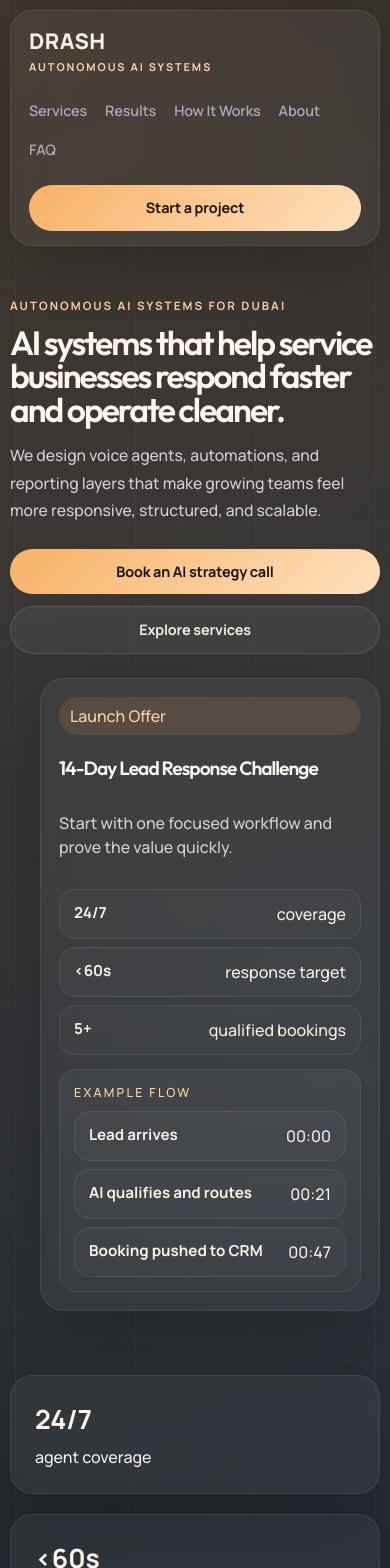
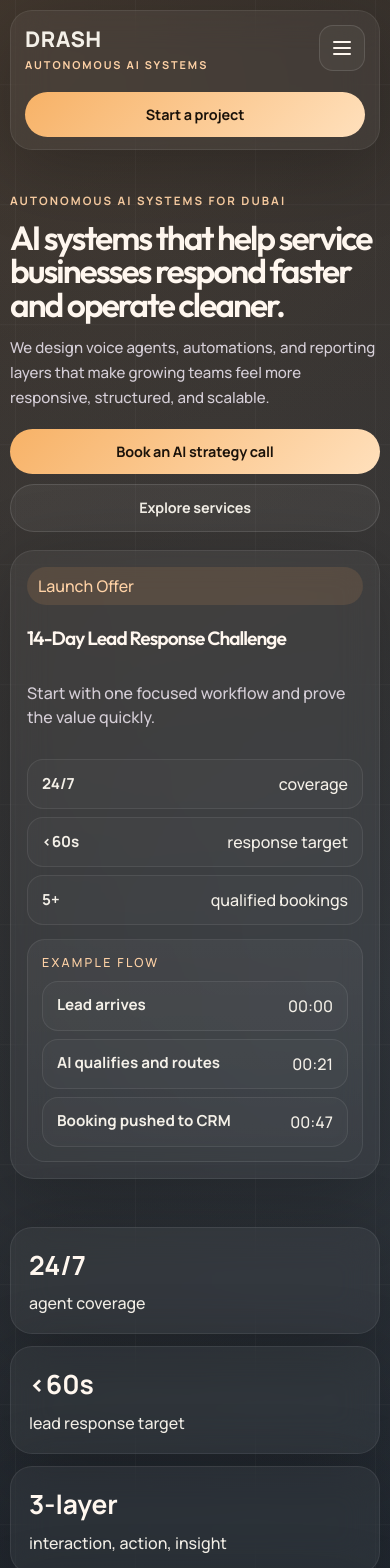
Before and after one commit to sagarr57/Automation_Startup, a React (Vite) app: page / in a window 390 px wide. Shown: the top 1568 px of the page. Built offline with nearby package versions, Linux system fonts and the light colour scheme.

Commit message:
Mobile screen improvements

```diff
--- a/src/App.tsx
+++ b/src/App.tsx
@@ -1,4 +1,4 @@
-import { FormEvent } from "react";
+import { FormEvent, useState } from "react";
 import { NavLink, Route, Routes } from "react-router-dom";
 import {
   challengePoints,
@@ -512,6 +512,8 @@ function ContactPage() {
 }
 
 function Layout() {
+  const [mobileMenuOpen, setMobileMenuOpen] = useState(false);
+
   return (
     <div className="site-shell">
       <header className="site-header">
@@ -519,11 +521,23 @@ function Layout() {
           <span>Drash</span>
           <small>Autonomous AI Systems</small>
         </NavLink>
-        <nav className="site-nav">
+        <button
+          type="button"
+          className="mobile-menu-toggle"
+          aria-label={mobileMenuOpen ? "Close menu" : "Open menu"}
+          aria-expanded={mobileMenuOpen}
+          onClick={() => setMobileMenuOpen((value) => !value)}
+        >
+          <span />
+          <span />
+          <span />
+        </button>
+        <nav className={mobileMenuOpen ? "site-nav site-nav-open" : "site-nav"}>
           {navigation.map((item) => (
             <NavLink
               key={item.to}
               to={item.to}
+              onClick={() => setMobileMenuOpen(false)}
               className={({ isActive }) =>
                 isActive ? "nav-link nav-link-active" : "nav-link"
               }
@@ -532,7 +546,11 @@ function Layout() {
             </NavLink>
           ))}
         </nav>
-        <NavLink className="button button-primary compact-button" to="/contact">
+        <NavLink
+          className="button button-primary compact-button header-cta"
+          to="/contact"
+          onClick={() => setMobileMenuOpen(false)}
+        >
           Start a project
         </NavLink>
       </header>
--- a/src/styles.css
+++ b/src/styles.css
@@ -155,6 +155,28 @@ h3 {
   gap: 18px;
   flex-wrap: wrap;
   justify-content: center;
+}
+
+.mobile-menu-toggle {
+  display: none;
+  width: 46px;
+  height: 46px;
+  border: 1px solid rgba(255, 255, 255, 0.12);
+  border-radius: 14px;
+  background: rgba(255, 255, 255, 0.04);
+  align-items: center;
+  justify-content: center;
+  gap: 4px;
+  flex-direction: column;
+  padding: 0;
+  cursor: pointer;
+}
+
+.mobile-menu-toggle span {
+  width: 18px;
+  height: 2px;
+  border-radius: 999px;
+  background: #fff7ef;
 }
 
 .nav-link {
@@ -670,7 +692,6 @@ h3 {
 }
 
 @media (max-width: 980px) {
-  .site-header,
   .site-footer,
   .hero,
   .content-grid,
@@ -688,11 +709,42 @@ h3 {
     grid-template-columns: 1fr;
   }
 
-  .site-header,
   .site-footer {
     position: static;
     flex-direction: column;
     align-items: flex-start;
+  }
+
+  .site-header {
+    position: static;
+    display: grid;
+    grid-template-columns: 1fr auto auto;
+    align-items: center;
+    width: 100%;
+  }
+
+  .mobile-menu-toggle {
+    display: inline-flex;
+  }
+
+  .site-nav {
+    display: none;
+  }
+
+  .site-nav-open {
+    display: grid;
+    grid-column: 1 / -1;
+    width: 100%;
+    gap: 10px;
+    margin-top: 10px;
+    padding-top: 12px;
+    border-top: 1px solid rgba(255, 255, 255, 0.08);
+  }
+
+  .nav-link {
+    display: block;
+    width: 100%;
+    padding: 10px 0;
   }
 
   .hero {
@@ -717,6 +769,12 @@ h3 {
     padding-top: 10px;
   }
 
+  .site-header {
+    grid-template-columns: 1fr auto;
+    gap: 12px;
+    padding: 12px 14px;
+  }
+
   .hero h1,
   .page-hero h1 {
     font-size: clamp(2.1rem, 8.6vw, 3rem);
@@ -729,11 +787,70 @@ h3 {
   }
 
   .button,
-  .site-nav {
+  .site-nav,
+  .site-nav-open,
+  .header-cta {
     width: 100%;
   }
 
-  .site-nav {
-    justify-content: flex-start;
+  .header-cta {
+    grid-column: 1 / -1;
+    margin-top: 6px;
+  }
+
+  .hero {
+    gap: 18px;
+  }
+
+  .hero-copy {
+    max-width: 100%;
+  }
+
+  .hero-actions {
+    margin-top: 18px;
+    gap: 10px;
+  }
+
+  .hero-panel {
+    max-width: 100%;
+    justify-self: stretch;
+    padding: 16px;
+  }
+
+  .page-copy {
+    font-size: 0.94rem;
+    line-height: 1.65;
+  }
+
+  .main-content {
+    gap: 48px;
+    padding-top: 24px;
+  }
+
+  .stat-card,
+  .card,
+  .challenge-card,
+  .process-card,
+  .faq-card,
+  .contact-card,
+  .band-card,
+  .feature-card,
+  .result-card {
+    padding: 18px;
+  }
+
+  .stat-strip {
+    gap: 12px;
+  }
+
+  .feature-band,
+  .cta-banner,
+  .logo-strip {
+    padding: 18px;
+  }
+
+  .two-card-grid,
+  .feature-card-grid {
+    gap: 14px;
   }
 }
```
Also changed, not shown: 5 other files (tests, documents, lock files or other folders).
